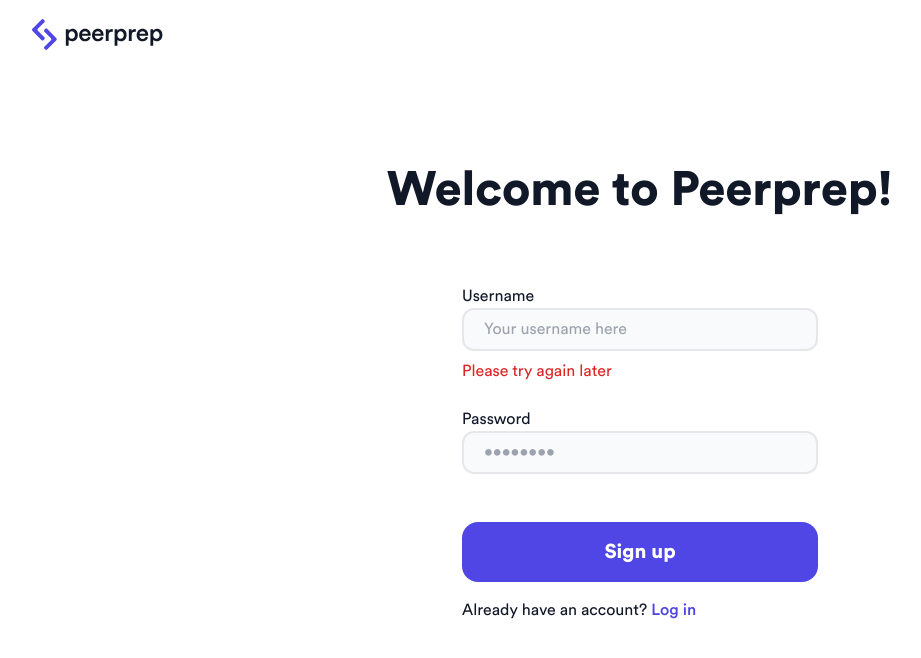
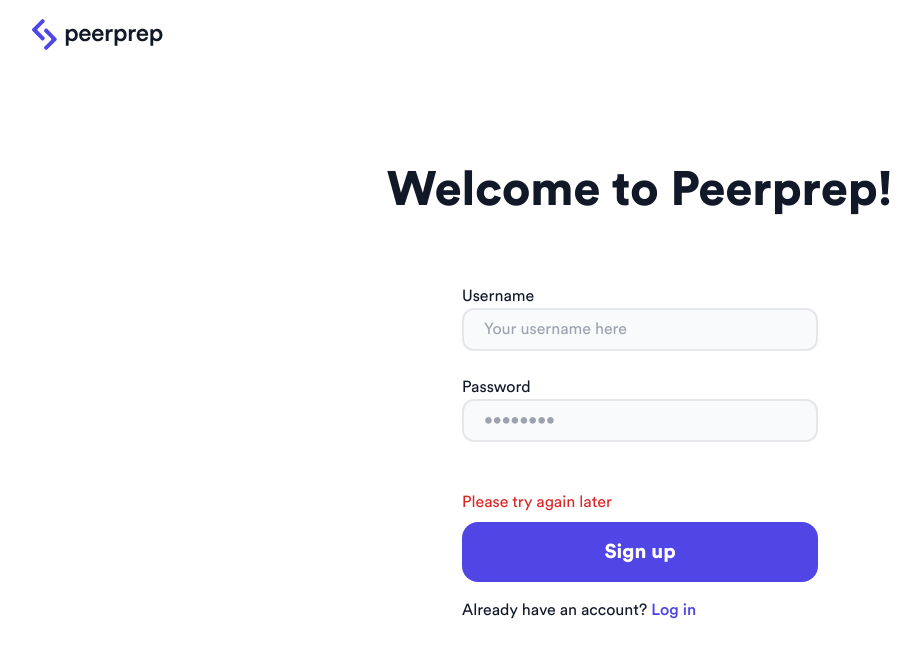
Before and after one commit to CS3219-AY2223S1/cs3219-project-ay2223s1-g18, a React (Create React App) app in the folder frontend/: page /signup in a window 1280 px wide. Both pictures are taken after a click on the button "Sign up". Shown: the top 658 px of the page, without its empty margins (0-921 px from the left). Built offline with nearby package versions, Linux system fonts and the light colour scheme; no server answers.

Commit message:
UI for error on signup page

```diff
--- a/frontend/src/components/Navbar.js
+++ b/frontend/src/components/Navbar.js
@@ -13,7 +13,7 @@ const Navbar = () => {
         <img src={logo} alt="logo" />
       </a>
       <div className="d-flex">
-        {pathname != "/login" && pathname != "/signup" && (
+        {pathname !== "/login" && pathname !== "/signup" && (
           <div>
             <Link to="/login">
               <Button
--- a/frontend/src/pages/SignupPage.js
+++ b/frontend/src/pages/SignupPage.js
@@ -1,3 +1,4 @@
+import { useNavigate } from "react-router-dom";
 import styled from "styled-components";
 import { useState } from "react";
 import axios from "axios";
@@ -9,7 +10,9 @@ function SignupPage() {
   const [username, setUsername] = useState("");
   const [password, setPassword] = useState("");
   const [error, setError] = useState("");
+  const [usernameTakenError, setUsernameTakenError] = useState("");
   const [isSignupSuccess, setIsSignupSuccess] = useState(false);
+  const navigate = useNavigate();
 
   const handleSignup = async () => {
     setIsSignupSuccess(false);
@@ -17,13 +20,14 @@ function SignupPage() {
       .post(URL_USER_SVC, { username, password })
       .catch((err) => {
         if (err.response.status === STATUS_CODE_CONFLICT) {
-          setError("This username already exists");
+          setUsernameTakenError("This username already exists");
         } else {
           setError("Please try again later");
         }
       });
     if (res && res.status === STATUS_CODE_CREATED) {
       setIsSignupSuccess(true);
+      navigate("/home");
     }
   };
 
@@ -42,8 +46,10 @@ function SignupPage() {
               value={username}
               style={{ width: "356px" }}
             />
-            {error && (
-              <p style={{ color: "var(--red)", marginTop: "8px" }}>{error}</p>
+            {usernameTakenError && (
+              <p style={{ color: "var(--red)", marginTop: "8px" }}>
+                {usernameTakenError}
+              </p>
             )}
           </div>
 
@@ -54,12 +60,16 @@ function SignupPage() {
             placeholder="••••••••"
             value={password}
             onChange={(e) => setPassword(e.target.value)}
-            style={{ width: "356px" }}
+            style={{ width: "356px", marginBottom: "48px" }}
           />
+
+          {error && (
+            <p style={{ color: "var(--red)", marginBottom: "8px" }}>{error}</p>
+          )}
           <Button
             variant="primary"
             size="big"
-            style={{ marginTop: "48px", width: "100%" }}
+            style={{ width: "100%" }}
             onClick={handleSignup}
           >
             Sign up
```
